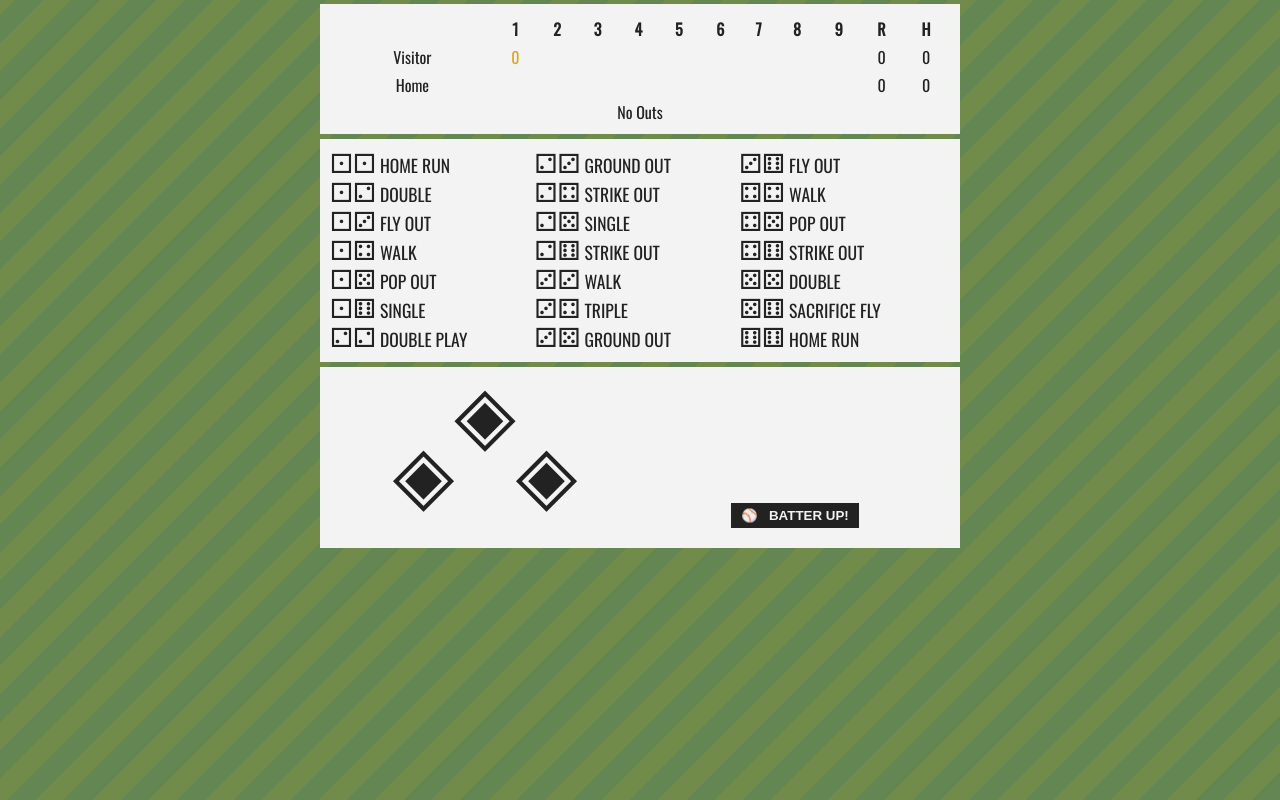
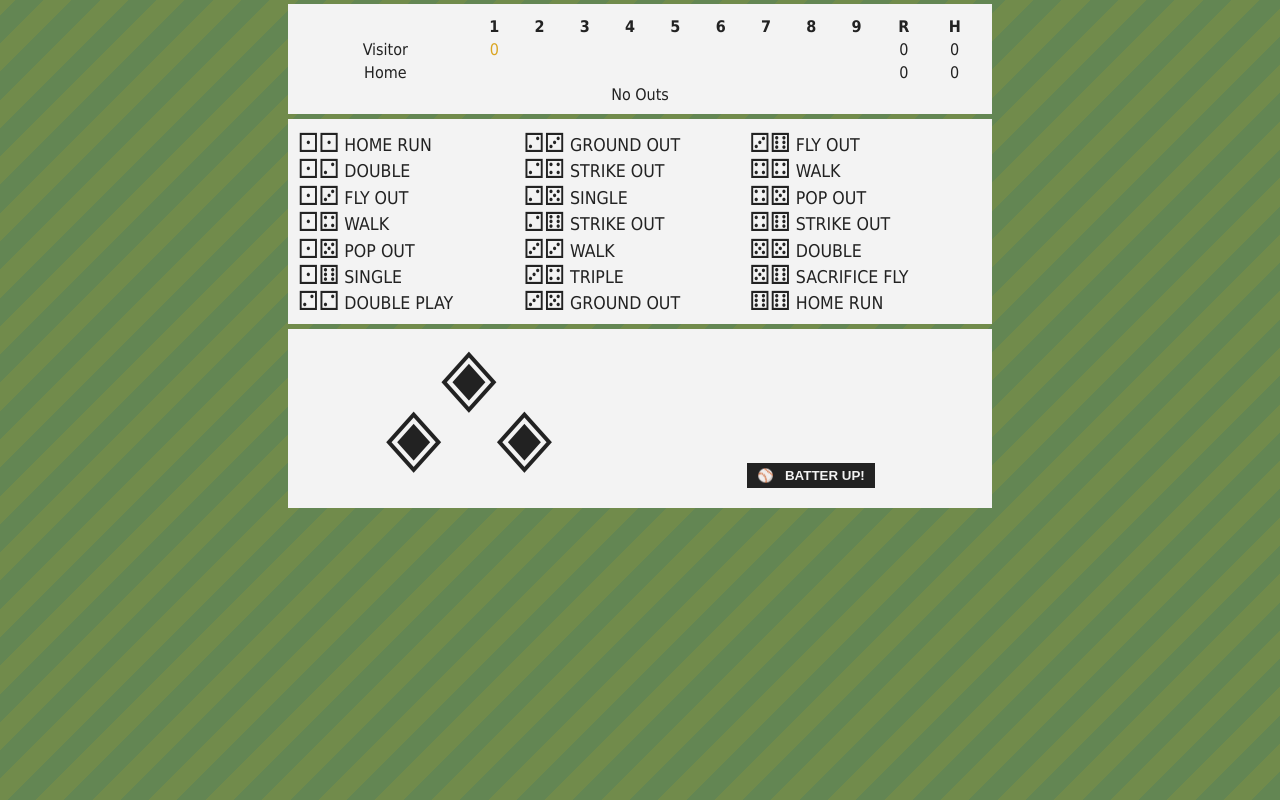
Before and after one commit to halfmanhalfdonut/dice-baseball, a plain HTML site: page index.html in a window 1280 px wide. Drawn offline with nearby package versions, Linux system fonts and the light colour scheme.

Commit message:
Fixing sac fly bug, making it mobile friendly

```diff
--- a/Game.css
+++ b/Game.css
@@ -14,7 +14,7 @@ html {
 html, body {
   margin: 0;
   padding: 0;
-  font-family: 'Oswald', sans-serif;
+  font-family: Tahoma, Geneva, Verdana, sans-serif;
 }
 
 db-bases,
@@ -30,13 +30,13 @@ db-game {
   box-sizing: border-box;
   width: 100vw;
   height: 100vh;
-  padding: 4px;
+  padding: 0;
   background: repeating-linear-gradient(-45deg, #638653, #638653 20px, #718b4b 20px, #718b4b 40px);
 }
 
 .game {
   margin: 0 auto;
-  width: 50vw;
+  width: 100vw;
   box-sizing: border-box;
   text-align: center;
 }
@@ -78,14 +78,17 @@ db-batter {
 }
 
 .dice-roll {
-  font-size: 1.1em;
+  font-size: 0.7em;
   text-align: left;
   text-transform: uppercase;
+
 }
 
 .dice {
   font-size: 1.5em;
   line-height: 1em;
+  position: relative;
+  top: 1px;
 }
 
 .active-roll {
@@ -102,17 +105,17 @@ db-controls {
 }
 
 .field {
-  font-size: 5em;
+  font-size: 3em;
 }
 
 .base {
   position: relative;
-  bottom: -30px;
+  bottom: -40px;
 }
 
 .second-base {
   position: relative;
-  bottom: 30px;
+  bottom: 0;
 }
 
 .baserunner {
@@ -120,7 +123,7 @@ db-controls {
 }
 
 .tray {
-  font-size: 5em;
+  font-size: 3em;
   line-height: 1em;
   margin: 2px auto;
   padding: 0 25px 25px;
@@ -138,3 +141,41 @@ db-controls {
   font-weight: bold;
   text-transform: uppercase;
 }
+
+@media screen and (min-width: 768px) {
+  db-game {
+    padding: 4px;
+  }
+
+  .game {
+    width: 75vw;
+  }
+
+  .dice-roll {
+    font-size: 1.1em;
+  }
+
+  .field {
+    font-size: 5em;
+  }
+
+  .tray {
+    font-size: 5em;
+  }
+
+  .base {
+    position: relative;
+    bottom: -50px;
+  }
+
+  .second-base {
+    position: relative;
+    bottom: 10px;
+  }
+}
+
+@media screen and (min-width: 1024px) {
+  .game {
+    width: 55vw;
+  }
+}
--- a/index.html
+++ b/index.html
@@ -5,9 +5,9 @@
     <meta name="viewport" content="width=device-width, initial-scale=1">
     <meta name="theme-color" content="#222222">
     <title>Dice Baseball</title>
-    <link rel="preconnect" href="https://fonts.googleapis.com">
+    <!--link rel="preconnect" href="https://fonts.googleapis.com">
     <link rel="preconnect" href="https://fonts.gstatic.com" crossorigin>
-    <link href="https://fonts.googleapis.com/css2?family=Oswald&display=swap" rel="stylesheet">
+    <link href="https://fonts.googleapis.com/css2?family=Oswald&display=swap" rel="stylesheet" -->
     <link rel="stylesheet" type="text/css" href="Game.css" />
     <link rel="shortcut icon" href="favicon.ico">
   </head>
--- a/src/custom-elements/Scorebox/Scorebox.js
+++ b/src/custom-elements/Scorebox/Scorebox.js
@@ -84,10 +84,14 @@ class Scorebox extends HTMLElement {
     this[this.battingTeam].runs += runs;
   }
 
-  handleBases = bases => {
+  handleBases = (bases, isSacrifice) => {
     if (bases > 0) {
-      this.inningTally.bases.splice(0, 0, ...(new Array(bases).fill(null)));
-      this.inningTally.bases[bases - 1] = 'x';
+      this.inningTally.bases.splice(0, 0, ...(new Array(bases).fill('')));
+
+      if (!isSacrifice) {
+        this.inningTally.bases[bases - 1] = 'x';
+      }
+
       const advances = this.inningTally.bases.splice(3);
       const runs = advances.reduce((runners, base) => {
         if (base === 'x') {
@@ -108,12 +112,13 @@ class Scorebox extends HTMLElement {
 
   handleBatter = ({ detail }) => {
     const { result } = detail;
-    const { outs, bases, hits } = result;
+    const { outs, bases, hits, description } = result;
+    const isSacrifice = description.indexOf('Sacrifice') > -1;
 
     this.inningTally.outs += outs;
 
     if (this.inningTally.outs < 3) {
-      this.handleBases(bases);
+      this.handleBases(bases, isSacrifice);
       this[this.battingTeam].hits += hits;
     } else {
       this.handleSwitchSides();
```
